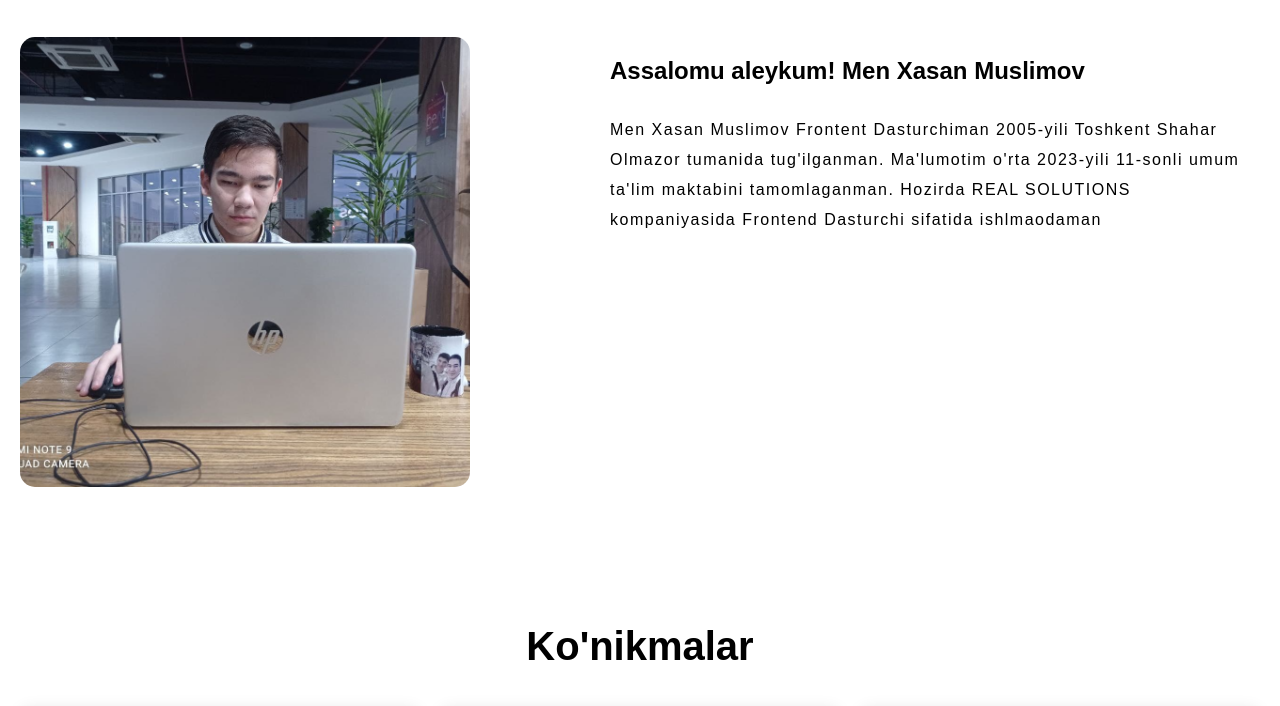
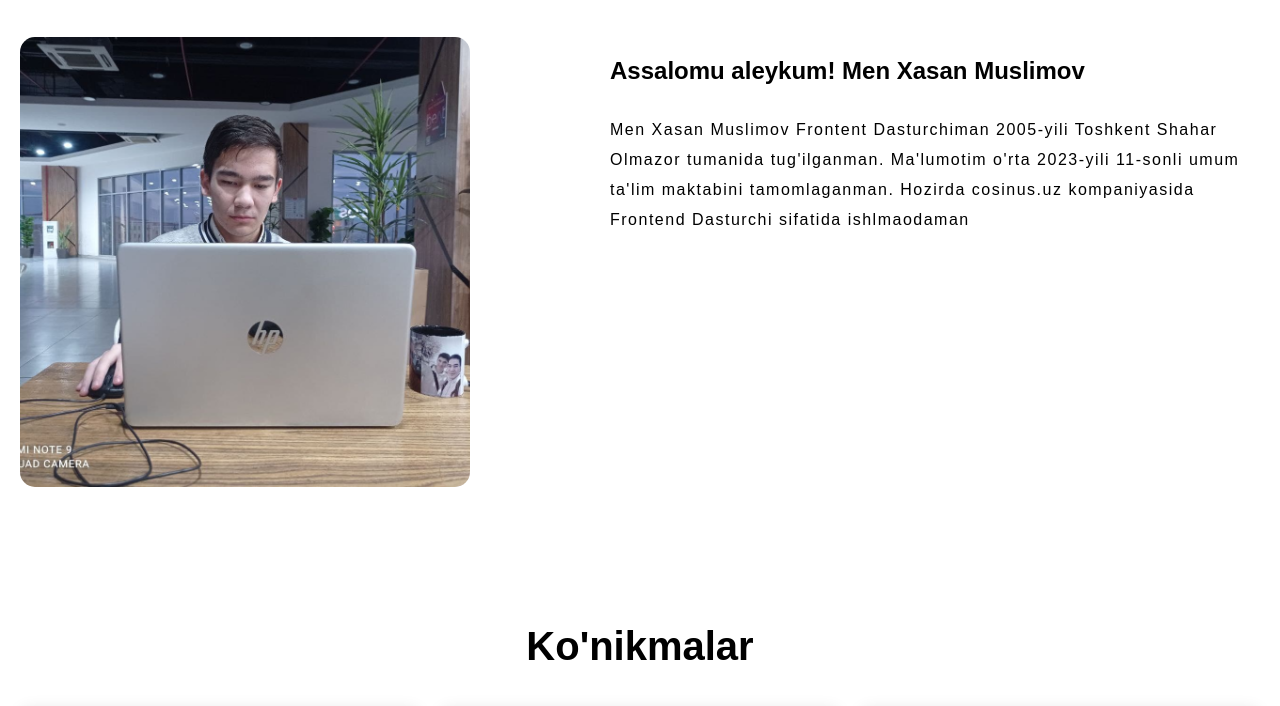
Before and after one commit to Muslimov-Khasan/my-Portfolio, a plain HTML site: page index.html in a window 1280 px wide. Shown: the part 1061-1767 px from the top of the page. Drawn offline with nearby package versions, Linux system fonts and the light colour scheme; a web font is replaced by a local one.

Commit message:
companya name change

```diff
--- a/index.html
+++ b/index.html
@@ -118,7 +118,7 @@
                   Men Xasan Muslimov Frontent Dasturchiman 2005-yili Toshkent
                   Shahar Olmazor tumanida tug'ilganman. Ma'lumotim o'rta
                   2023-yili 11-sonli umum ta'lim maktabini tamomlaganman.
-                  Hozirda REAL SOLUTIONS kompaniyasida Frontend Dasturchi
+                  Hozirda cosinus.uz kompaniyasida Frontend Dasturchi
                   sifatida ishlmaodaman
                 </p>
               </div>
```
Also changed, not shown: main.html (+1 -1 lines).
